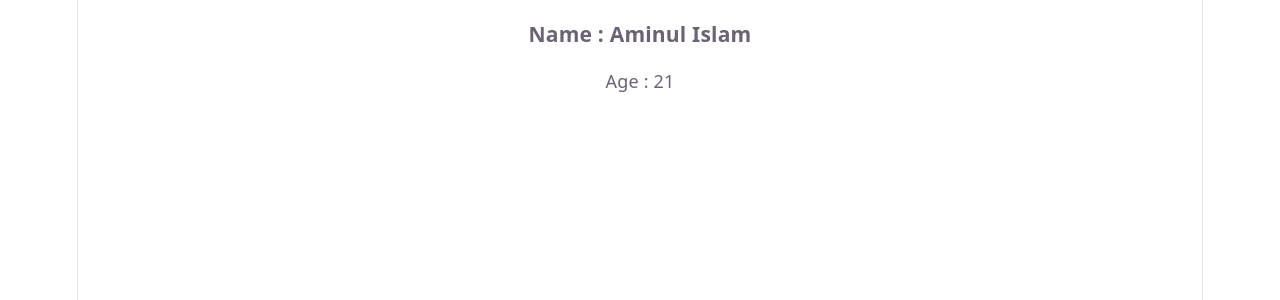
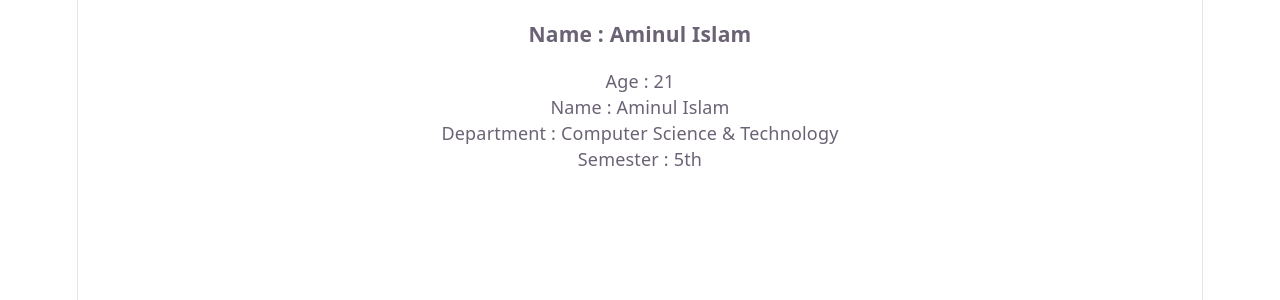
Before and after one commit to aminulislamdev/programming-hero-module-27, a React (Vite) app in the folder 03-components-and-props/: page / in a window 1280 px wide. Shown: the top 300 px of the page. Built offline with nearby package versions, Linux system fonts and the light colour scheme.

Commit message:
Add Student component with typed props

```diff
--- a/03-components-and-props/src/App.tsx
+++ b/03-components-and-props/src/App.tsx
@@ -1,9 +1,11 @@
 import './App.css'
+import Student from './components/Student'
 import User from './components/User'
 
 function App() {
   return <>
     <User name="Aminul Islam" age={21} />
+    <Student name="Aminul Islam" department='Computer Science & Technology' semester={5}/>
   </>
 }
 
--- a/03-components-and-props/src/components/Student.tsx
+++ b/03-components-and-props/src/components/Student.tsx
@@ -0,0 +1,15 @@
+type Tprops = {
+  name: string,
+  department: string,
+  semester: number
+}
+
+export default function Student(props: Tprops) {
+  return (
+    <div >
+      <p>Name : {props.name}</p>
+      <p>Department : {props.department}</p>
+      <p>Semester : {props.semester}th</p>
+    </div>
+  )
+}
```
